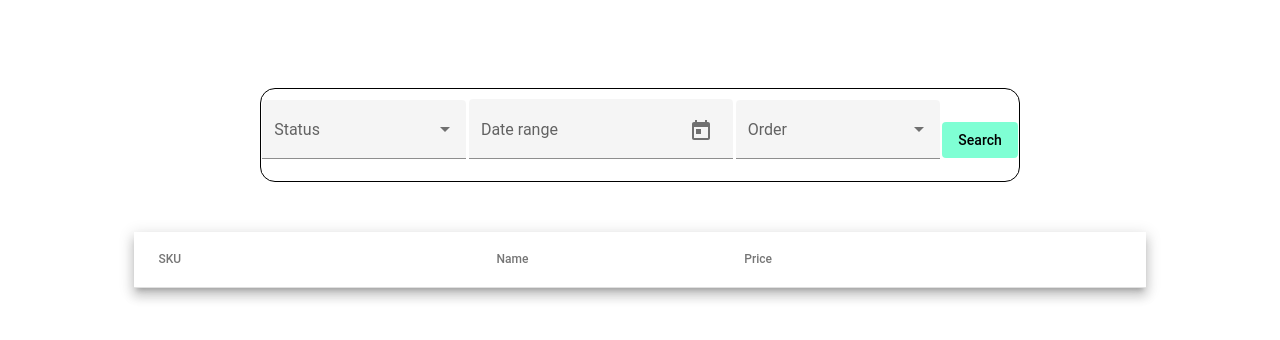
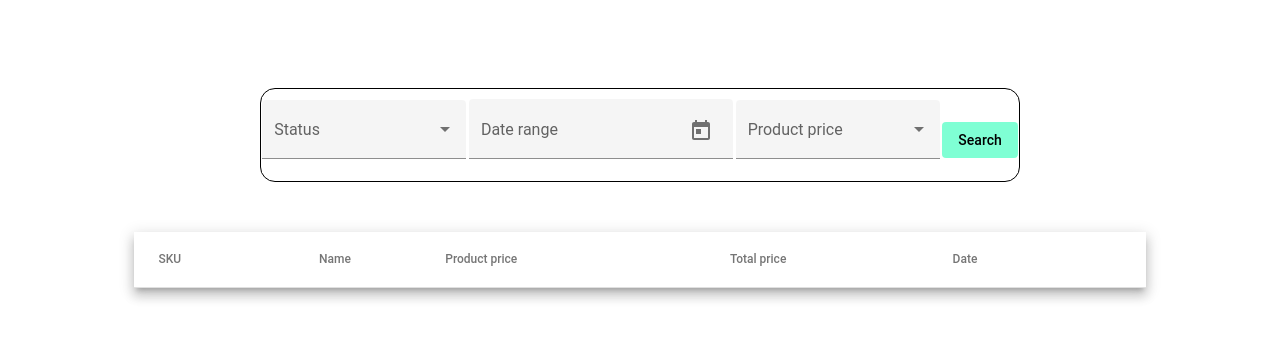
Before and after one commit to aniol-carbo/mcd-frontend, an Angular app: page /explore/transactions/price in a window 1280 px wide. Shown: the top 340 px of the page. Built offline with nearby package versions, Linux system fonts and the light colour scheme.

Commit message:
Add 'date' column to all tables

```diff
--- a/src/app/shared/explore/explore-by-price/explore-by-price.component.html
+++ b/src/app/shared/explore/explore-by-price/explore-by-price.component.html
@@ -24,7 +24,7 @@
     </div>
     <div class="order-selector">
       <mat-form-field appearance="fill">
-        <mat-label>Order</mat-label>
+        <mat-label>Product price</mat-label>
         <mat-select [(value)]="selectedOrder">
           <mat-option *ngFor="let order of orderBy" [value]="order.value">
             {{order.viewValue}}
@@ -51,10 +51,22 @@
         <td mat-cell *matCellDef="let element"> {{element.name}} </td>
       </ng-container>
 
-      <!-- Total Column -->
+      <!-- Price Column -->
       <ng-container matColumnDef="price">
-        <th mat-header-cell *matHeaderCellDef> Price </th>
+        <th mat-header-cell *matHeaderCellDef> Product price </th>
         <td mat-cell *matCellDef="let element"> {{element.price}} </td>
+      </ng-container>
+
+      <!-- Total price Column -->
+      <ng-container matColumnDef="totalPrice">
+        <th mat-header-cell *matHeaderCellDef> Total price </th>
+        <td mat-cell *matCellDef="let element"> {{element.total_price}} </td>
+      </ng-container>
+
+      <!-- Date Column -->
+      <ng-container matColumnDef="date">
+        <th mat-header-cell *matHeaderCellDef> Date </th>
+        <td mat-cell *matCellDef="let element"> {{element.timestamp * 1000 | date}} </td>
       </ng-container>
 
       <tr mat-header-row *matHeaderRowDef="displayedColumns"></tr>
--- a/src/app/shared/explore/explore-by-price/explore-by-price.component.ts
+++ b/src/app/shared/explore/explore-by-price/explore-by-price.component.ts
@@ -29,7 +29,7 @@ export class ExploreByPriceComponent implements OnInit {
     end: new FormControl(),
   });
 
-  displayedColumns: string[] = ['sku', 'name', 'price'];
+  displayedColumns: string[] = ['sku', 'name', 'price', 'totalPrice', 'date'];
   dataSource: any = [];
 
   constructor(private dbService: DbService) { }
--- a/src/app/shared/explore/explore-by-quantity/explore-by-quantity.component.html
+++ b/src/app/shared/explore/explore-by-quantity/explore-by-quantity.component.html
@@ -18,14 +18,13 @@
           <input matStartDate formControlName="start" placeholder="Start date">
           <input matEndDate formControlName="end" placeholder="End date">
         </mat-date-range-input>
-        <!--      <mat-hint>MM/DD/YYYY – MM/DD/YYYY</mat-hint>-->
         <mat-datepicker-toggle matSuffix [for]="picker"></mat-datepicker-toggle>
         <mat-date-range-picker #picker></mat-date-range-picker>
       </mat-form-field>
     </div>
     <div class="order-selector">
       <mat-form-field appearance="fill">
-        <mat-label>Order</mat-label>
+        <mat-label>Quantity</mat-label>
         <mat-select [(value)]="selectedOrder">
           <mat-option *ngFor="let order of orderBy" [value]="order.value">
             {{order.viewValue}}
@@ -52,10 +51,16 @@
         <td mat-cell *matCellDef="let element"> {{element.name}} </td>
       </ng-container>
 
-      <!-- Total Column -->
+      <!-- Quantity Column -->
       <ng-container matColumnDef="total">
-        <th mat-header-cell *matHeaderCellDef> Total </th>
+        <th mat-header-cell *matHeaderCellDef> Quantity </th>
         <td mat-cell *matCellDef="let element"> {{element.total}} </td>
+      </ng-container>
+
+      <!-- Date Column -->
+      <ng-container matColumnDef="date">
+        <th mat-header-cell *matHeaderCellDef> Date </th>
+        <td mat-cell *matCellDef="let element"> {{element.timestamp * 1000 | date}} </td>
       </ng-container>
 
       <tr mat-header-row *matHeaderRowDef="displayedColumns"></tr>
--- a/src/app/shared/explore/explore-by-quantity/explore-by-quantity.component.ts
+++ b/src/app/shared/explore/explore-by-quantity/explore-by-quantity.component.ts
@@ -29,7 +29,7 @@ export class ExploreByQuantityComponent implements OnInit {
     end: new FormControl(),
   });
 
-  displayedColumns: string[] = ['sku', 'name', 'total'];
+  displayedColumns: string[] = ['sku', 'name', 'total', 'date'];
   dataSource: any = [];
 
   constructor(private dbService: DbService) { }
```
